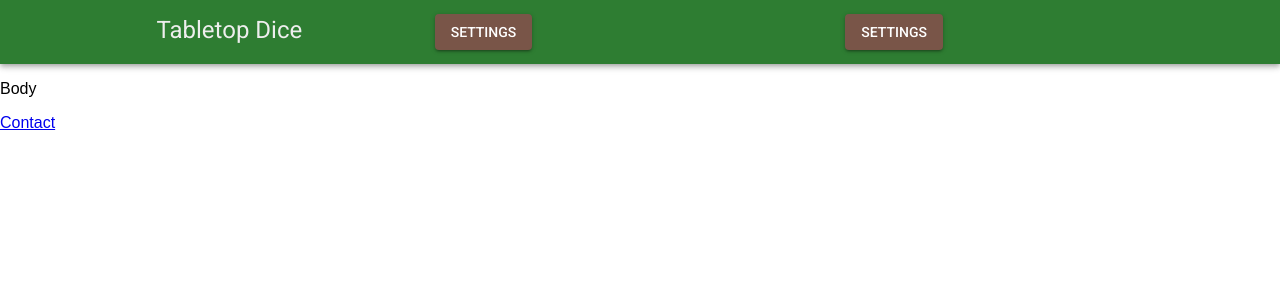
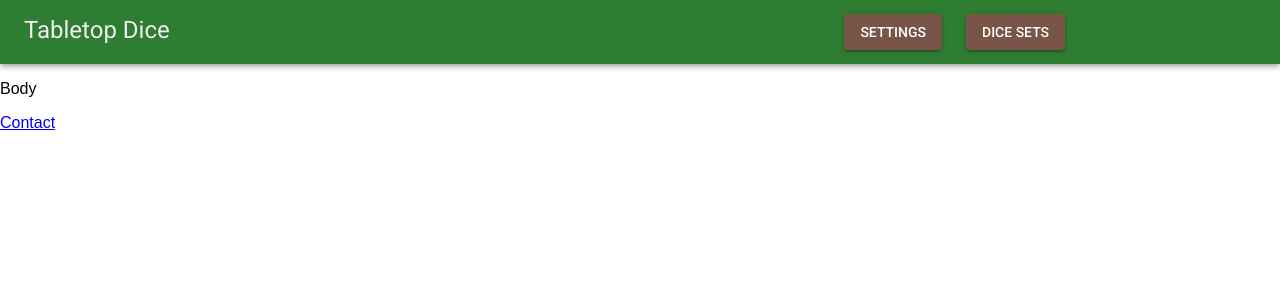
Before and after one commit to aaron-peloquin/tabletopdice-project, a React (Create React App) app: page / in a window 1280 px wide. Shown: the top 300 px of the page. Built offline with nearby package versions, Linux system fonts and the light colour scheme.

Commit message:
reworked elements into a more well-defined grid

```diff
--- a/src/layout/Header.js
+++ b/src/layout/Header.js
@@ -3,25 +3,34 @@ import {
   AppBar,
   Toolbar,
   Typography,
-  Grid,
-  Button
+  Grid
 } from '@material-ui/core/'
-import Settings from './../modals/Settings'
+import {
+  Settings,
+  Sets
+} from './../modals/'
+import {
+  GoogleLogin,
+  GoogleLogout
+} from 'react-google-login'
 
 
 function Header(PropTypes) {
   return <AppBar position="static" color="primary">
       <Toolbar>
-      <Grid container>
-          <Grid item sm>
-          <Typography variant="headline" color="textPrimary" align="center">Tabletop Dice</Typography>
-          </Grid>
-          <Grid item sm>
-            <Settings />
-          </Grid>
-          <Grid item sm>
-            <Button color="secondary" variant="contained">Settings</Button>
-          </Grid>
+      <Grid container
+        spacing={24}
+        justify="center"
+      >
+        <Grid item sm>
+        <Typography variant="headline" color="textPrimary" align="left">Tabletop Dice</Typography>
+        </Grid>
+        <Grid item xs="3" align="right">
+          <Settings />
+        </Grid>
+        <Grid item xs="3" align="left">
+          <Sets />
+        </Grid>
       </Grid>
       </Toolbar>
     </AppBar>
```
